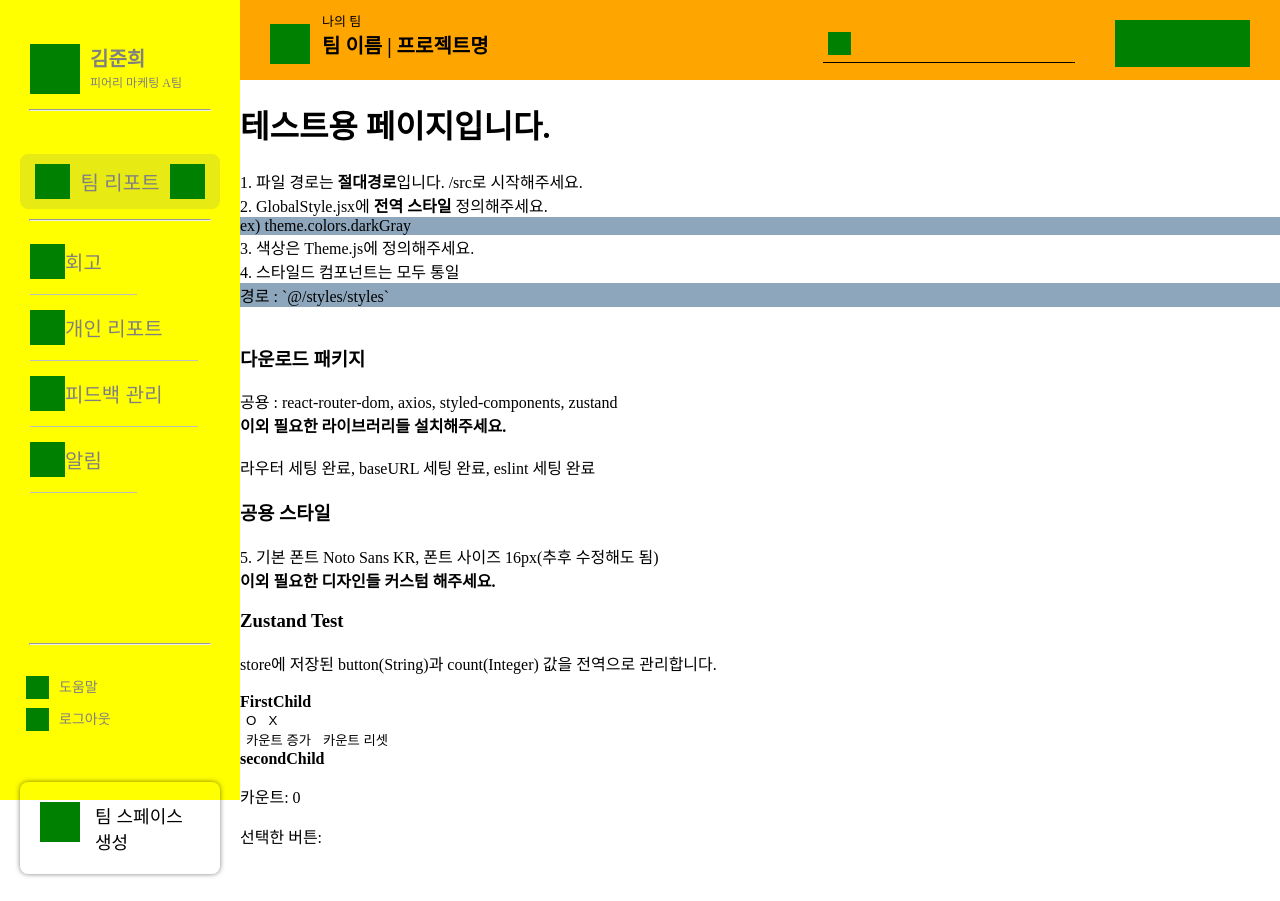
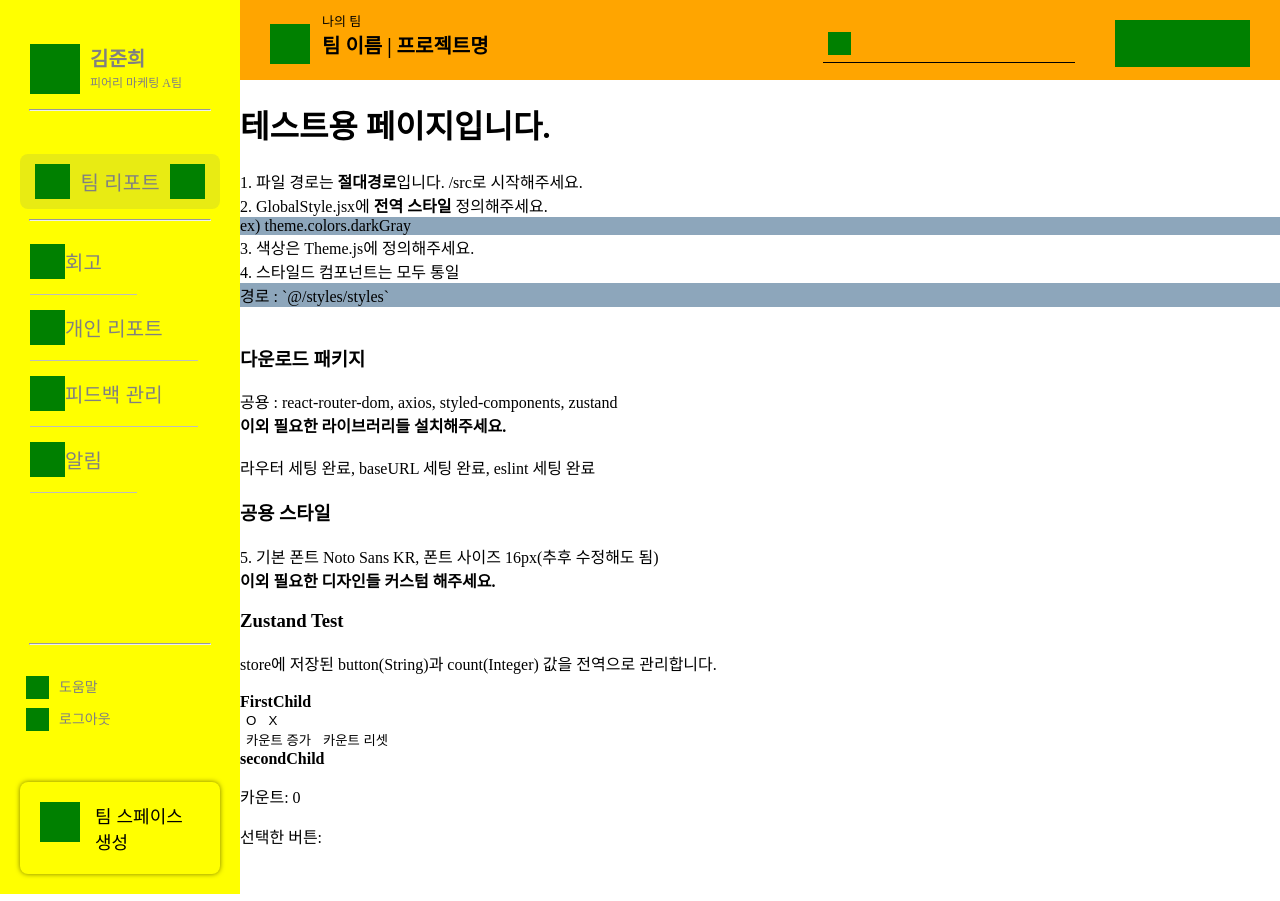
Before and after one commit to bianbbc87/PEERRE-FRONT_TEST, a React (Vite) app: page /test in a window 1280 px wide. Built offline with nearby package versions, Linux system fonts and the light colour scheme.

Commit message:
STYLE: 스크롤 발생 fix

```diff
--- a/src/styles/style.js
+++ b/src/styles/style.js
@@ -12,8 +12,6 @@ export const MainWrapper = styled.div`
   position: relative;
   margin: 0 auto;
   width: 100vw;
-  height: 100vh;
-  min-height: 99vh;
   display: flex;
 `;
 
@@ -22,6 +20,7 @@ top: 0;
 left: 0;
 width: 240px;;
 height: 100%;
+min-height: 100vh;
 background-color: yellow;
 margin: 0;
 `;
@@ -29,6 +28,7 @@ margin: 0;
 export const RightBody = styled.div`
 flex-grow: 1; /* 남은 공간을 전부 차지한다. */
 height: 100%;
+min-height: 100vh;
 margin: 0;
 `;
 
```
